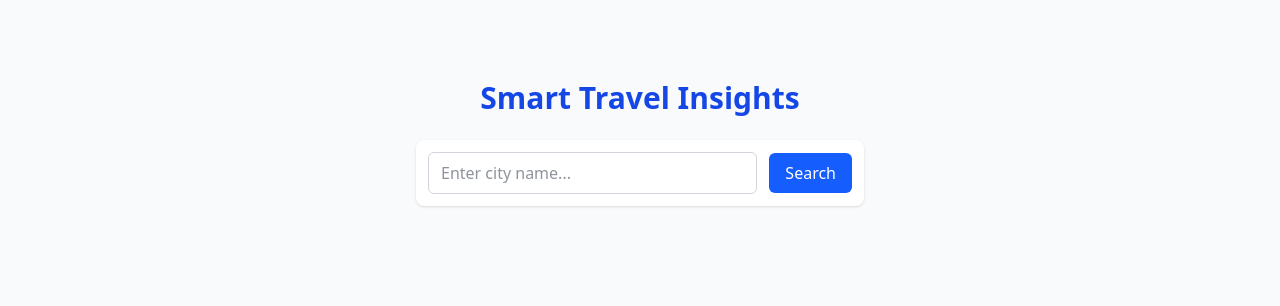
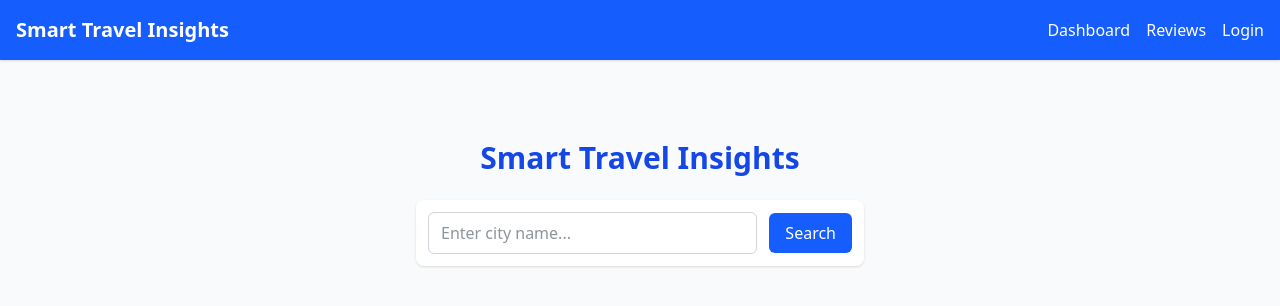
Before and after one commit to Ukashatu40/Unilink-backend-scaffold, a React (Vite) app in the folder smart-travel-frontend/: page / in a window 1280 px wide. Shown: the top 306 px of the page. Built offline with nearby package versions, Linux system fonts and the light colour scheme; no server answers.

Commit message:
Added Navbar

```diff
--- a/smart-travel-frontend/src/App.jsx
+++ b/smart-travel-frontend/src/App.jsx
@@ -1,7 +1,12 @@
+import React from "react";
+import Navbar from "./components/Navbar";
 import Dashboard from "./pages/Dashboard";
 
-function App() {
-  return <Dashboard />;
+export default function App() {
+  return (
+    <>
+      <Navbar />
+      <Dashboard />
+    </>
+  );
 }
-
-export default App;
--- /dev/null
+++ b/smart-travel-frontend/src/components/Navbar.jsx
@@ -0,0 +1,16 @@
+import React from "react";
+
+export default function Navbar() {
+  return (
+    <nav className="bg-blue-600 text-white p-4 shadow">
+      <div className="container mx-auto flex justify-between items-center">
+        <h1 className="text-xl font-semibold">Smart Travel Insights</h1>
+        <div className="space-x-4">
+          <a href="#" className="hover:text-gray-200">Dashboard</a>
+          <a href="#" className="hover:text-gray-200">Reviews</a>
+          <a href="#" className="hover:text-gray-200">Login</a>
+        </div>
+      </div>
+    </nav>
+  );
+}
```
